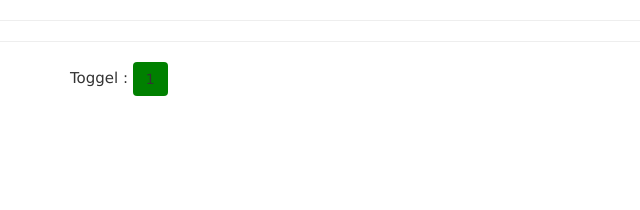
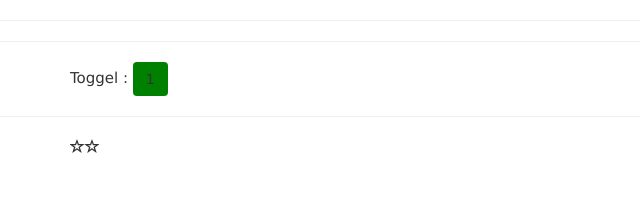
Before and after one commit to vivekjivani/swabhavRipo, an Angular app in the folder nodejs/angular7/welcome-app/: page / in a window 1280 px wide. Shown: the top 210 px of the page, without its empty margins (0-640 px from the left). Built offline with nearby package versions, Linux system fonts and the light colour scheme.

Commit message:
master child binding is done

```diff
--- a/nodejs/angular7/welcome-app/src/app/welcome/welcome.component.html
+++ b/nodejs/angular7/welcome-app/src/app/welcome/welcome.component.html
@@ -21,6 +21,7 @@
 <section>
     <toggel-button [textValue]='"Toggel"' [offColor]='"red"' [onColor]='"green"' (stateChanged)='getDataFromChild($event)'></toggel-button>
 </section>
-<section hidden>
-        <star-rating [starRating]='"3"'></star-rating>
+<hr>
+<section >
+        <star-rating [starRating]='"2"'></star-rating>
 </section>
```
